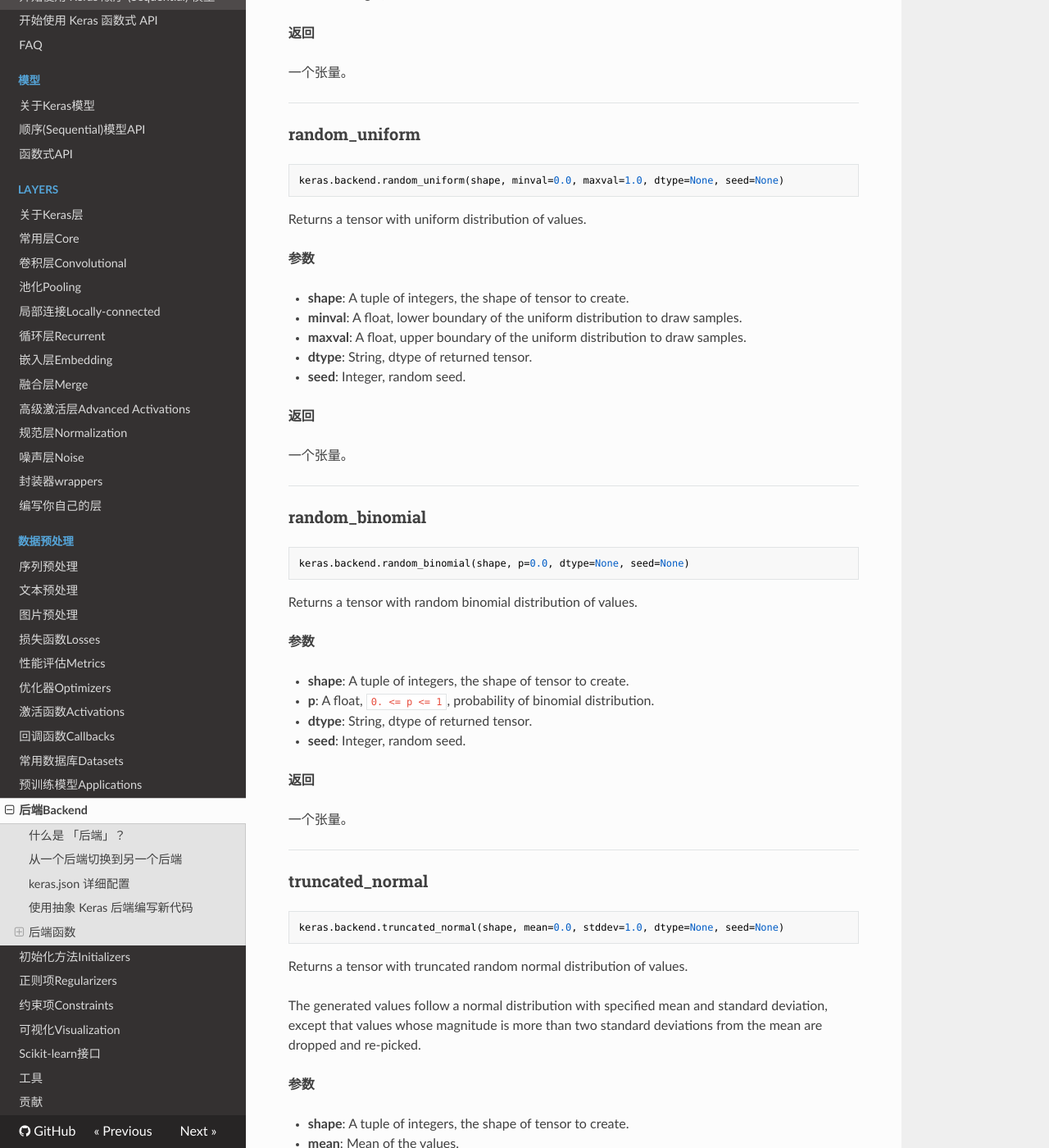
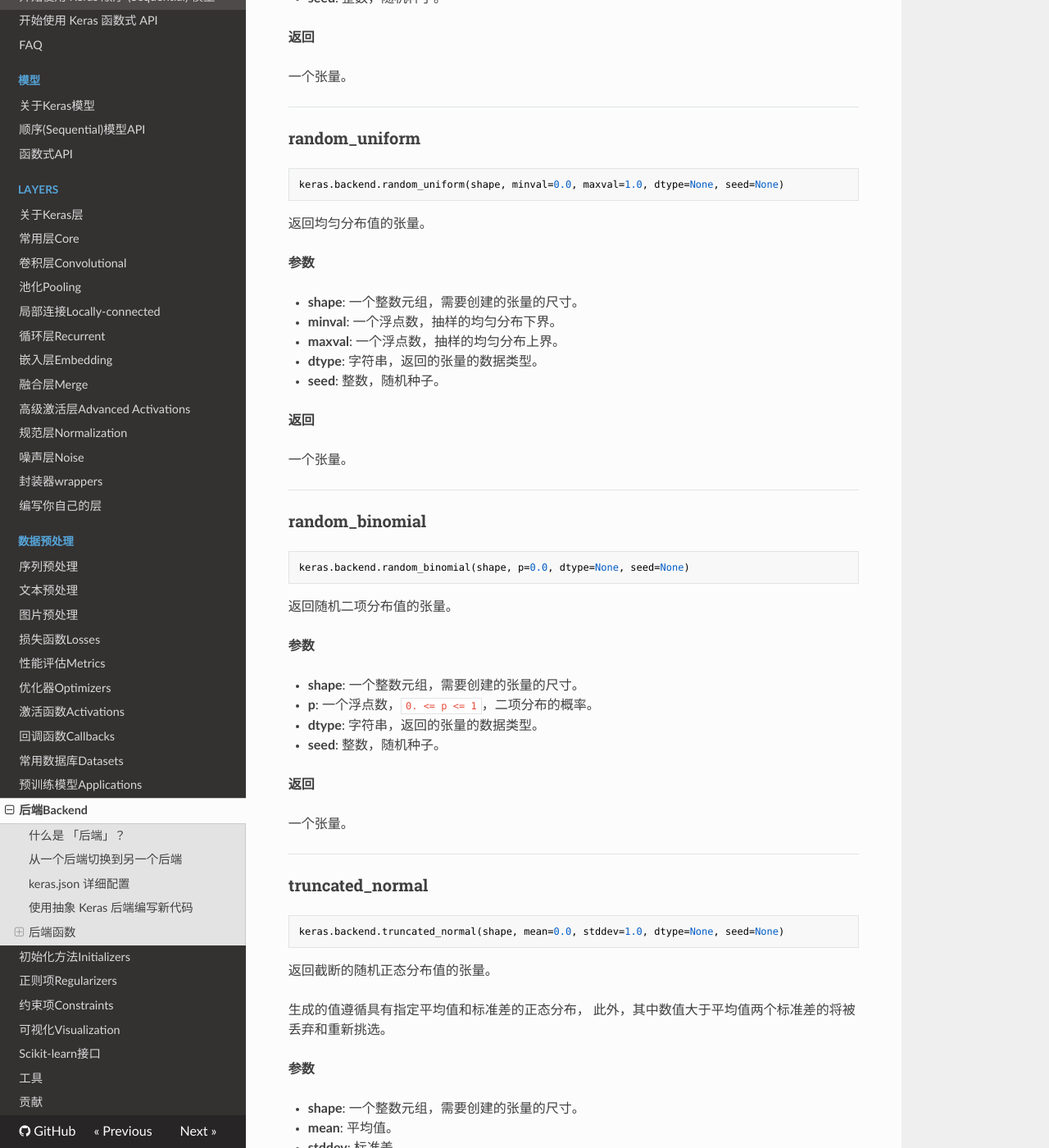
Before and after one commit to keras-team/keras-docs-zh, an MkDocs documentation site: the page built from sources/backend.md, in a window 1280 px wide and 1400 px high, scrolled down 67246 px. Shown: the whole window at 82% size. Built offline with MkDocs 1.6.1, drawn with Linux system fonts in a browser that asks for light colours; nearby versions of some CDN libraries; old or Windows-style settings are respelled for this version of MkDocs; some of the changed text lies outside the part shown.

Commit message:
Finish backend.md translation

````diff
--- a/sources/backend.md
+++ b/sources/backend.md
@@ -60,7 +60,7 @@ The `keras.json` 配置文件包含以下设置：
 }
 ```
 
-您可以通过编辑 `$ HOME / .keras / keras.json` 来更改这些设置。
+您可以通过编辑 `$ HOME/.keras/keras.json` 来更改这些设置。
 
 * `image_data_format`: 字符串，`"channels_last"` 或者 `"channels_first"`。它指定了 Keras 将遵循的数据格式约定。(`keras.backend.image_data_format()` 返回它。)
   - 对于 2D 数据 (例如图像)，`"channels_last"` 假定为 `(rows, cols, channels)`，而 `"channels_first"` 假定为 `(channels, rows, cols)`。
@@ -107,8 +107,8 @@ var = K.ones(shape=(3, 4, 5))
 
 ```python
 # 使用随机数初始化张量
-b = K.random_uniform_variable(shape=(3, 4), low=0, high=1) # Uniform distribution
-c = K.random_normal_variable(shape=(3, 4), mean=0, scale=1) # Gaussian distribution
+b = K.random_uniform_variable(shape=(3, 4), low=0, high=1) # 均匀分布
+c = K.random_normal_variable(shape=(3, 4), mean=0, scale=1) # 高斯分布
 d = K.random_normal_variable(shape=(3, 4), mean=0, scale=1)
 
 # 张量运算
@@ -234,7 +234,7 @@ keras.backend.cast_to_floatx(x)
 ```
 
 
-将 Numpy 数组转换为默认的 Keras 浮点类型
+将 Numpy 数组转换为默认的 Keras 浮点类型。
 
 __参数__
 
@@ -571,22 +571,22 @@ __例子__
 >>> from keras import backend as K
 >>> from keras.layers import Input, Dense
 >>> np_var = numpy.array([1, 2])
->>> K.is_keras_tensor(np_var) # A numpy array is not a symbolic tensor.
+>>> K.is_keras_tensor(np_var) # 一个 Numpy 数组不是一个符号张量。
 ValueError
 >>> k_var = tf.placeholder('float32', shape=(1,1))
->>> K.is_keras_tensor(k_var) # A variable indirectly created outside of keras is not a Keras tensor.
+>>> K.is_keras_tensor(k_var) # 在 Keras 之外间接创建的变量不是 Keras 张量。
 False
 >>> keras_var = K.variable(np_var)
->>> K.is_keras_tensor(keras_var)  # A variable created with the keras backend is not a Keras tensor.
+>>> K.is_keras_tensor(keras_var)  # Keras 后端创建的变量不是 Keras 张量。
 False
 >>> keras_placeholder = K.placeholder(shape=(2, 4, 5))
->>> K.is_keras_tensor(keras_placeholder)  # A placeholder is not a Keras tensor.
+>>> K.is_keras_tensor(keras_placeholder)  # 占位符不是 Keras 张量。
 False
 >>> keras_input = Input([10])
->>> K.is_keras_tensor(keras_input) # An Input is a Keras tensor.
+>>> K.is_keras_tensor(keras_input) # 输入 Input 是 Keras 张量。
 True
 >>> keras_layer_output = Dense(10)(keras_input)
->>> K.is_keras_tensor(keras_layer_output) # Any Keras layer output is a Keras tensor.
+>>> K.is_keras_tensor(keras_layer_output) # 任何 Keras 层输出都是 Keras 张量。
 True
 ```
 
@@ -1025,26 +1025,25 @@ __返回__
 keras.backend.random_uniform_variable(shape, low, high, dtype=None, name=None, seed=None)
 ```
 
-
-Instantiates a variable with values drawn from a uniform distribution.
-
-__参数__
-
-- __shape__: Tuple of integers, shape of returned Keras variable.
-- __low__: Float, lower boundary of the output interval.
-- __high__: Float, upper boundary of the output interval.
-- __dtype__: String, dtype of returned Keras variable.
-- __name__: String, name of returned Keras variable.
-- __seed__: Integer, random seed.
-
-__返回__
-
-A Keras variable, filled with drawn samples.
+使用从均匀分布中抽样出来的值来实例化变量。
+
+__参数__
+
+- __shape__: 整数元组，返回的 Keras 变量的尺寸。
+- __low__: 浮点数，输出间隔的下界。
+- __high__: 浮点数，输出间隔的上界。
+- __dtype__: 字符串，返回的 Keras 变量的数据类型。
+- __name__: 字符串，返回的 Keras 变量的名称。
+- __seed__: 整数，随机种子。
+
+__返回__
+
+一个 Keras 变量，以抽取的样本填充。
 
 __例子__
 
 ```python
-# TensorFlow example
+# TensorFlow 示例
 >>> kvar = K.random_uniform_variable((2,3), 0, 1)
 >>> kvar
 <tensorflow.python.ops.variables.Variable object at 0x10ab40b10>
@@ -3253,20 +3252,20 @@ keras.backend.conv1d(x, kernel, strides=1, padding='valid', data_format=None, di
 ```
 
 
-1D convolution.
-
-__参数__
-
-- __x__: 张量或变量。
-- __kernel__: kernel tensor.
-- __strides__: stride integer.
-- __padding__: string, `"same"`, `"causal"` or `"valid"`.
-- __data_format__: string, `"channels_last"` or `"channels_first"`.
-- __dilation_rate__: integer dilate rate.
-
-__返回__
-
-A tensor, result of 1D convolution.
+1D 卷积。
+
+__参数__
+
+- __x__: 张量或变量。
+- __kernel__: 核张量。
+- __strides__: 步长整型。
+- __padding__: 字符串，`"same"`, `"causal"` 或 `"valid"`。
+- __data_format__: 字符串，`"channels_last"` 或 `"channels_first"`。
+- __dilation_rate__: 整数膨胀率。
+
+__返回__
+
+一个张量，1D 卷积结果。
 
 __异常__
 
@@ -3282,22 +3281,21 @@ keras.backend.conv2d(x, kernel, strides=(1, 1), padding='valid', data_format=Non
 ```
 
 
-2D convolution.
-
-__参数__
-
-- __x__: 张量或变量。
-- __kernel__: kernel tensor.
-- __strides__: strides tuple.
-- __padding__: string, `"same"` or `"valid"`.
-- __data_format__: string, `"channels_last"` or `"channels_first"`.
-Whether to use Theano or TensorFlow/CNTK data format
-for inputs/kernels/outputs.
-- __dilation_rate__: tuple of 2 integers.
-
-__返回__
-
-A tensor, result of 2D convolution.
+2D 卷积。
+
+__参数__
+
+- __x__: 张量或变量。
+- __kernel__: 核张量。
+- __strides__: 步长元组。
+- __padding__: 字符串，`"same"` 或 `"valid"`。
+- __data_format__: 字符串，`"channels_last"` 或 `"channels_first"`。
+对于输入/卷积核/输出，是否使用 Theano 或 TensorFlow/CNTK数据格式。
+- __dilation_rate__: 2 个整数的元组。
+
+__返回__
+
+一个张量，2D 卷积结果。
 
 __异常__
 
@@ -3313,22 +3311,21 @@ keras.backend.conv2d_transpose(x, kernel, output_shape, strides=(1, 1), padding=
 ```
 
 
-2D deconvolution (i.e. transposed convolution).
-
-__参数__
-
-- __x__: 张量或变量。
-- __kernel__: kernel tensor.
-- __output_shape__: 1D int tensor for the output shape.
-- __strides__: strides tuple.
-- __padding__: string, `"same"` or `"valid"`.
-- __data_format__: string, `"channels_last"` or `"channels_first"`.
-Whether to use Theano or TensorFlow/CNTK data format
-for inputs/kernels/outputs.
-
-__返回__
-
-A tensor, result of transposed 2D convolution.
+2D 反卷积 (即转置卷积)。
+
+__参数__
+
+- __x__: 张量或变量。
+- __kernel__: 核张量。
+- __output_shape__: 表示输出尺寸的 1D 整型张量。
+- __strides__: 步长元组。
+- __padding__: 字符串，`"same"` 或 `"valid"`。
+- __data_format__: 字符串，`"channels_last"` 或 `"channels_first"`。
+对于输入/卷积核/输出，是否使用 Theano 或 TensorFlow/CNTK数据格式。
+
+__返回__
+
+一个张量，转置的 2D 卷积的结果。
 
 __异常__
 
@@ -3344,17 +3341,17 @@ keras.backend.separable_conv1d(x, depthwise_kernel, pointwise_kernel, strides=1,
 ```
 
 
-1D convolution with separable filters.
-
-__参数__
-
-- __x__: input tensor
-- __depthwise_kernel__: convolution kernel for the depthwise convolution.
-- __pointwise_kernel__: kernel for the 1x1 convolution.
-- __strides__: stride integer.
-- __padding__: string, `"same"` or `"valid"`.
-- __data_format__: string, `"channels_last"` or `"channels_first"`.
-- __dilation_rate__: integer dilation rate.
+带可分离滤波器的 1D 卷积。
+
+__参数__
+
+- __x__: 输入张量。
+- __depthwise_kernel__: 用于深度卷积的卷积核。
+- __pointwise_kernel__: 1x1 卷积核。
+- __strides__: 步长整数。
+- __padding__: 字符串，`"same"` 或 `"valid"`。
+- __data_format__: 字符串，`"channels_last"` 或 `"channels_first"`。
+- __dilation_rate__: 整数膨胀率。
 
 __返回__
 
@@ -3374,18 +3371,17 @@ keras.backend.separable_conv2d(x, depthwise_kernel, pointwise_kernel, strides=(1
 ```
 
 
-2D convolution with separable filters.
-
-__参数__
-
-- __x__: input tensor
-- __depthwise_kernel__: convolution kernel for the depthwise convolution.
-- __pointwise_kernel__: kernel for the 1x1 convolution.
-- __strides__: strides tuple (length 2).
-- __padding__: string, `"same"` or `"valid"`.
-- __data_format__: string, `"channels_last"` or `"channels_first"`.
-- __dilation_rate__: tuple of integers,
-dilation rates for the separable convolution.
+带可分离滤波器的 2D 卷积。
+
+__参数__
+
+- __x__: 输入张量。
+- __depthwise_kernel__: 用于深度卷积的卷积核。
+- __pointwise_kernel__: 1x1 卷积核。
+- __strides__: 步长元组 (长度为 2)。
+- __padding__: 字符串，`"same"` 或 `"valid"`。
+- __data_format__: 字符串，`"channels_last"` 或 `"channels_first"`。
+- __dilation_rate__: 整数元组，可分离卷积的膨胀率。
 
 __返回__
 
@@ -3405,17 +3401,16 @@ keras.backend.depthwise_conv2d(x, depthwise_kernel, strides=(1, 1), padding='val
 ```
 
 
-2D convolution with separable filters.
-
-__参数__
-
-- __x__: input tensor
-- __depthwise_kernel__: convolution kernel for the depthwise convolution.
-- __strides__: strides tuple (length 2).
-- __padding__: string, `"same"` or `"valid"`.
-- __data_format__: string, `"channels_last"` or `"channels_first"`.
-- __dilation_rate__: tuple of integers,
-dilation rates for the separable convolution.
+带可分离滤波器的 2D 卷积。
+
+__参数__
+
+- __x__: 输入张量。
+- __depthwise_kernel__: 用于深度卷积的卷积核。
+- __strides__: 步长元组 (长度为 2)。
+- __padding__: 字符串，`"same"` 或 `"valid"`。
+- __data_format__: 字符串，`"channels_last"` 或 `"channels_first"`。
+- __dilation_rate__: 整数元组，可分离卷积的膨胀率。
 
 __返回__
 
@@ -3435,22 +3430,20 @@ keras.backend.conv3d(x, kernel, strides=(1, 1, 1), padding='valid', data_format=
 ```
 
 
-3D convolution.
-
-__参数__
-
-- __x__: 张量或变量。
-- __kernel__: kernel tensor.
-- __strides__: strides tuple.
-- __padding__: string, `"same"` or `"valid"`.
-- __data_format__: string, `"channels_last"` or `"channels_first"`.
-Whether to use Theano or TensorFlow/CNTK data format
-for inputs/kernels/outputs.
-- __dilation_rate__: tuple of 3 integers.
-
-__返回__
-
-A tensor, result of 3D convolution.
+3D 卷积。
+
+__参数__
+
+- __x__: 张量或变量。
+- __kernel__: 核张量。
+- __strides__: 步长元组。
+- __padding__: 字符串，`"same"` 或 `"valid"`。
+- __data_format__: 字符串，`"channels_last"` 或 `"channels_first"`。
+- __dilation_rate__: 3 个整数的元组。
+
+__返回__
+
+一个张量，3D 卷积的结果。
 
 __异常__
 
@@ -3466,22 +3459,21 @@ keras.backend.conv3d_transpose(x, kernel, output_shape, strides=(1, 1, 1), paddi
 ```
 
 
-3D deconvolution (i.e. transposed convolution).
-
-__参数__
-
-- __x__: input tensor.
-- __kernel__: kernel tensor.
-- __output_shape__: 1D int tensor for the output shape.
-- __strides__: strides tuple.
-- __padding__: string, "same" or "valid".
-- __data_format__: string, `"channels_last"` or `"channels_first"`.
-Whether to use Theano or TensorFlow/CNTK data format
-for inputs/kernels/outputs.
-
-__返回__
-
-A tensor, result of transposed 3D convolution.
+3D 反卷积 (即转置卷积)。
+
+__参数__
+
+- __x__: 输入张量。
+- __kernel__: 核张量。
+- __output_shape__: 表示输出尺寸的 1D 整数张量。
+- __strides__: 步长元组。
+- __padding__: 字符串，`"same"` 或 `"valid"`。
+- __data_format__: 字符串，`"channels_last"` 或 `"channels_first"`。
+对于输入/卷积核/输出，是否使用 Theano 或 TensorFlow/CNTK数据格式。
+
+__返回__
+
+一个张量，3D 转置卷积的结果。
 
 __异常__
 
@@ -3497,25 +3489,25 @@ keras.backend.pool2d(x, pool_size, strides=(1, 1), padding='valid', data_format=
 ```
 
 
-2D Pooling.
-
-__参数__
-
-- __x__: 张量或变量。
-- __pool_size__: tuple of 2 integers.
-- __strides__: tuple of 2 integers.
-- __padding__: string, `"same"` or `"valid"`.
-- __data_format__: string, `"channels_last"` or `"channels_first"`.
-- __pool_mode__: string, `"max"` or `"avg"`.
-
-__返回__
-
-A tensor, result of 2D pooling.
+2D 池化。
+
+__参数__
+
+- __x__: 张量或变量。
+- __pool_size__: 2 个整数的元组。
+- __strides__: 2 个整数的元组。
+- __padding__: 字符串，`"same"` 或 `"valid"`。
+- __data_format__: 字符串，`"channels_last"` 或 `"channels_first"`。
+- __pool_mode__: 字符串，`"max"` 或 `"avg"`。
+
+__返回__
+
+一个张量，2D 池化的结果。
 
 __异常__
 
 - __ValueError__: 如果 `data_format` 既不是 `channels_last` 也不是 `channels_first`。
-- __ValueError__: if `pool_mode` is neither `"max"` or `"avg"`.
+- __ValueError__: if `pool_mode` 既不是 `"max"` 也不是 `"avg"`。
 
 ----
 
@@ -3527,25 +3519,25 @@ keras.backend.pool3d(x, pool_size, strides=(1, 1, 1), padding='valid', data_form
 ```
 
 
-3D Pooling.
-
-__参数__
-
-- __x__: 张量或变量。
-- __pool_size__: tuple of 3 integers.
-- __strides__: tuple of 3 integers.
-- __padding__: string, `"same"` or `"valid"`.
-- __data_format__: string, `"channels_last"` or `"channels_first"`.
-- __pool_mode__: string, `"max"` or `"avg"`.
-
-__返回__
-
-A tensor, result of 3D pooling.
+3D 池化。
+
+__参数__
+
+- __x__: 张量或变量。
+- __pool_size__: 3 个整数的元组。
+- __strides__: 3 个整数的元组。
+- __padding__: 字符串，`"same"` 或 `"valid"`。
+- __data_format__: 字符串，`"channels_last"` 或 `"channels_first"`。
+- __pool_mode__: 字符串，`"max"` 或 `"avg"`。
+
+__返回__
+
+一个张量，3D 池化的结果。
 
 __异常__
 
 - __ValueError__: 如果 `data_format` 既不是 `channels_last` 也不是 `channels_first`。
-- __ValueError__: if `pool_mode` is neither `"max"` or `"avg"`.
+- __ValueError__: if `pool_mode` 既不是 `"max"` 也不是 `"avg"`。
 
 ----
 
@@ -3557,13 +3549,13 @@ keras.backend.bias_add(x, bias, data_format=None)
 ```
 
 
-Adds a bias vector to a tensor.
-
-__参数__
-
-- __x__: 张量或变量。
-- __bias__: Bias tensor to add.
-- __data_format__: string, `"channels_last"` or `"channels_first"`.
+给张量添加一个偏置向量。
+
+__参数__
+
+- __x__: 张量或变量。
+- __bias__: 需要添加的偏置向量。
+- __data_format__: 字符串，`"channels_last"` 或 `"channels_first"`。
 
 __返回__
 
@@ -3571,11 +3563,10 @@ __返回__
 
 __异常__
 
-- __ValueError__: In one of the two cases below:
-1. invalid `data_format` argument.
-2. invalid bias shape.
-the bias should be either a vector or
-a tensor with ndim(x) - 1 dimension
+- __ValueError__: 以下两种情况之一：
+1. 无效的 `data_format` 参数。
+2. 无效的偏置向量尺寸。
+偏置应该是一个 `ndim(x)-1` 维的向量或张量。
 
 ----
 
@@ -3587,16 +3578,15 @@ keras.backend.random_normal(shape, mean=0.0, stddev=1.0, dtype=None, seed=None)
 ```
 
 
-Returns a tensor with normal distribution of values.
-
-__参数__
-
-- __shape__: A tuple of integers, the shape of tensor to create.
-- __mean__: A float, mean of the normal distribution to draw samples.
-- __stddev__: A float, standard deviation of the normal distribution
-to draw samples.
-- __dtype__: String, dtype of returned tensor.
-- __seed__: Integer, random seed.
+返回正态分布值的张量。
+
+__参数__
+
+- __shape__: 一个整数元组，需要创建的张量的尺寸。
+- __mean__: 一个浮点数，抽样的正态分布平均值。
+- __stddev__: 一个浮点数，抽样的正态分布标准差。
+- __dtype__: 字符串，返回的张量的数据类型。
+- __seed__: 整数，随机种子。
 
 __返回__
 
@@ -3612,17 +3602,15 @@ keras.backend.random_uniform(shape, minval=0.0, maxval=1.0, dtype=None, seed=Non
 ```
 
 
-Returns a tensor with uniform distribution of values.
-
-__参数__
-
-- __shape__: A tuple of integers, the shape of tensor to create.
-- __minval__: A float, lower boundary of the uniform distribution
-to draw samples.
-- __maxval__: A float, upper boundary of the uniform distribution
-to draw samples.
-- __dtype__: String, dtype of returned tensor.
-- __seed__: Integer, random seed.
+返回均匀分布值的张量。
+
+__参数__
+
+- __shape__: 一个整数元组，需要创建的张量的尺寸。
+- __minval__: 一个浮点数，抽样的均匀分布下界。
+- __maxval__: 一个浮点数，抽样的均匀分布上界。
+- __dtype__: 字符串，返回的张量的数据类型。
+- __seed__: 整数，随机种子。
 
 __返回__
 
@@ -3638,14 +3626,14 @@ keras.backend.random_binomial(shape, p=0.0, dtype=None, seed=None)
 ```
 
 
-Returns a tensor with random binomial distribution of values.
-
-__参数__
-
-- __shape__: A tuple of integers, the shape of tensor to create.
-- __p__: A float, `0. <= p <= 1`, probability of binomial distribution.
-- __dtype__: String, dtype of returned tensor.
-- __seed__: Integer, random seed.
+返回随机二项分布值的张量。
+
+__参数__
+
+- __shape__: 一个整数元组，需要创建的张量的尺寸。
+- __p__: 一个浮点数，`0. <= p <= 1`，二项分布的概率。
+- __dtype__: 字符串，返回的张量的数据类型。
+- __seed__: 整数，随机种子。
 
 __返回__
 
@@ -3661,20 +3649,18 @@ keras.backend.truncated_normal(shape, mean=0.0, stddev=1.0, dtype=None, seed=Non
 ```
 
 
-Returns a tensor with truncated random normal distribution of values.
-
-The generated values follow a normal distribution
-with specified mean and standard deviation,
-except that values whose magnitude is more than
-two standard deviations from the mean are dropped and re-picked.
-
-__参数__
-
-- __shape__: A tuple of integers, the shape of tensor to create.
-- __mean__: Mean of the values.
-- __stddev__: Standard deviation of the values.
-- __dtype__: String, dtype of returned tensor.
-- __seed__: Integer, random seed.
+返回截断的随机正态分布值的张量。
+
+生成的值遵循具有指定平均值和标准差的正态分布，
+此外，其中数值大于平均值两个标准差的将被丢弃和重新挑选。
+
+__参数__
+
+- __shape__: 一个整数元组，需要创建的张量的尺寸。
+- __mean__: 平均值。
+- __stddev__: 标准差。
+- __dtype__: 字符串，返回的张量的数据类型。
+- __seed__: 整数，随机种子。
 
 __返回__
 
````
